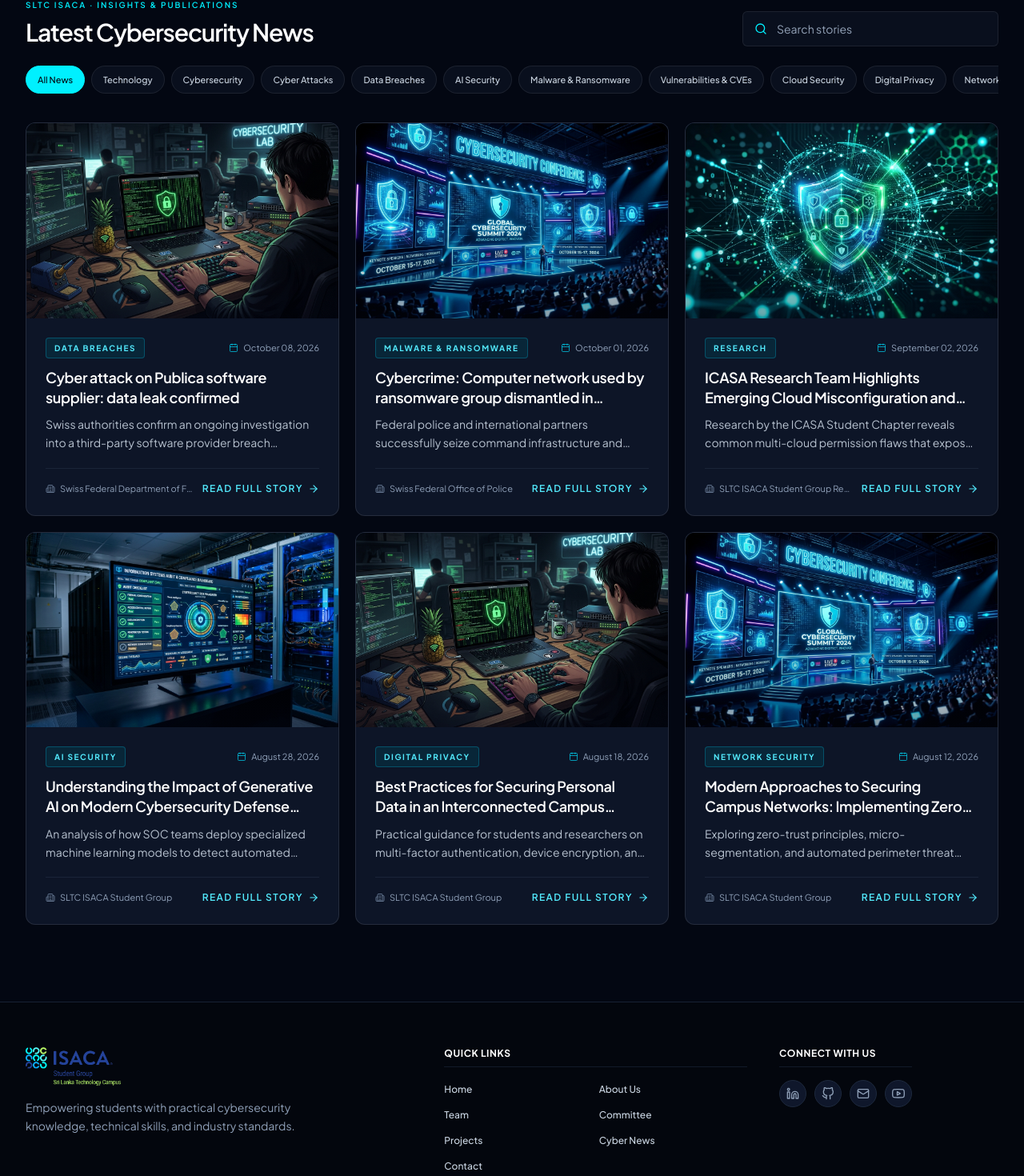
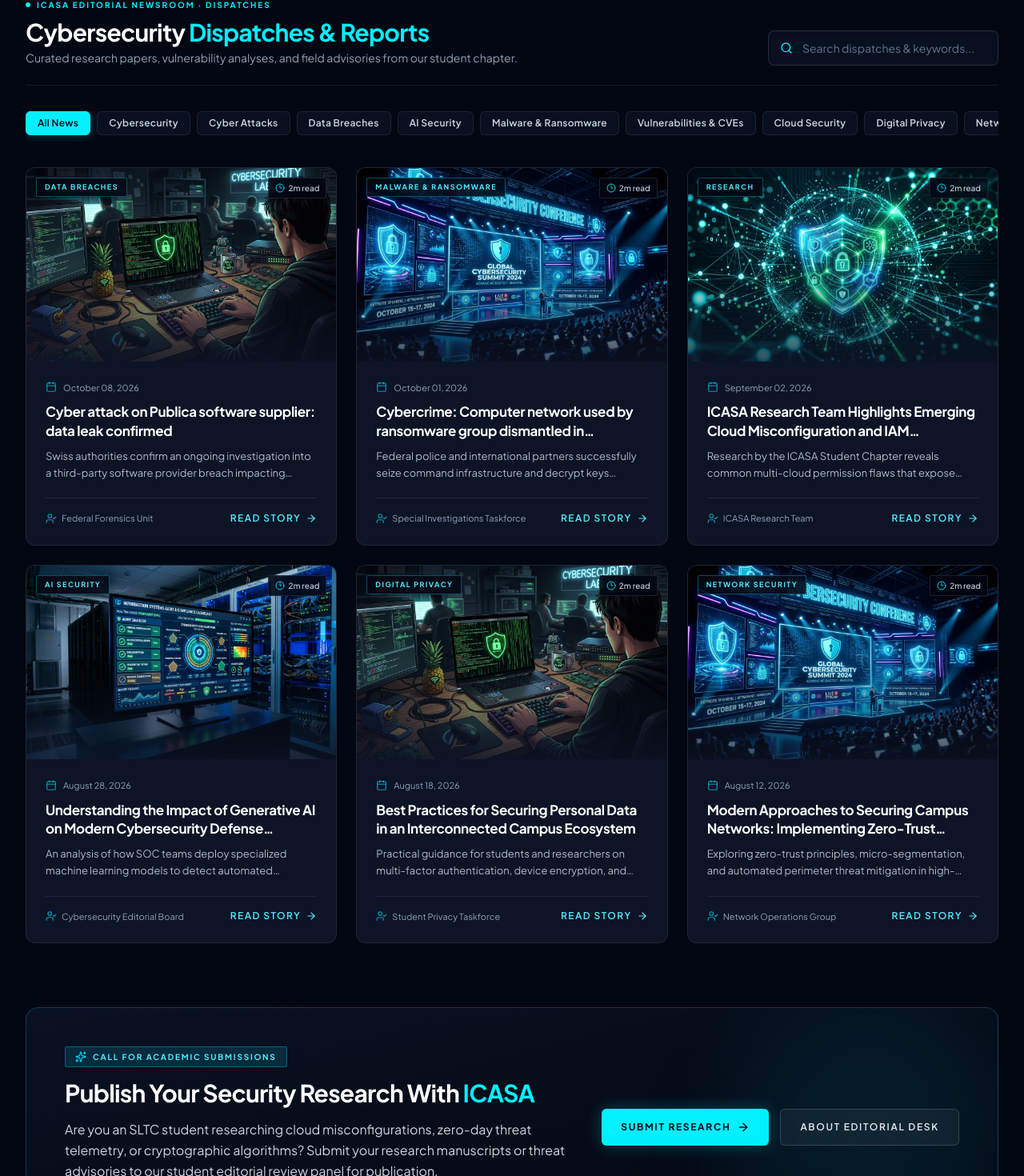
Before and after one commit to supunmenaka2004/SLTC-ISACA-Web-site, a Next.js app: page /cyber-news in a window 1280 px wide. Shown: the part 1178-2648 px from the top of the page at 80% size. Built offline with nearby package versions, Linux system fonts and the light colour scheme.

Commit message:
feat(cyber-news): Elevate newsroom with human journalistic craftsmanship, bylines, read times, and editorial callout

```diff
--- a/src/components/CyberNewsFeed.tsx
+++ b/src/components/CyberNewsFeed.tsx
@@ -4,7 +4,7 @@ import { useMemo, useState } from "react";
 import Image from "next/image";
 import Link from "next/link";
 import { motion } from "framer-motion";
-import { ArrowRight, Search } from "lucide-react";
+import { ArrowRight, Search, ShieldCheck, FileText, Sparkles } from "lucide-react";
 import { newsCategories, newsData } from "@/data/newsData";
 import NewsStoryCard from "@/components/NewsStoryCard";
 import TrendingNewsTicker from "@/components/TrendingNewsTicker";
@@ -14,7 +14,7 @@ export default function CyberNewsFeed() {
   const [query, setQuery] = useState("");
   const [visibleCount, setVisibleCount] = useState(6);
   const featuredArticle = newsData.find((article) => article.featured) ?? newsData[0];
-  const categories = ["All News", "Technology", ...newsCategories];
+  const categories = ["All News", ...newsCategories];
 
   const matchingArticles = useMemo(() => {
     const normalizedQuery = query.trim().toLowerCase();
@@ -23,7 +23,7 @@ export default function CyberNewsFeed() {
       const matchesCategory = activeCategory === "All News" || article.category === activeCategory;
       const matchesQuery =
         !normalizedQuery ||
-        `${article.title} ${article.excerpt} ${article.category} ${article.publisher}`
+        `${article.title} ${article.excerpt} ${article.category} ${article.publisher} ${article.author ?? ""}`
           .toLowerCase()
           .includes(normalizedQuery);
 
@@ -63,10 +63,10 @@ export default function CyberNewsFeed() {
           </div>
         </header>
 
-        {/* Cinematic Horizontal Scrolling News Ticker */}
+        {/* Cinematic Horizontal Scrolling News Ticker (KEPT UNCHANGED) */}
         <TrendingNewsTicker />
 
-        {/* Featured Story Full-Width Banner */}
+        {/* Featured Story Full-Width Banner (KEPT UNCHANGED) */}
         {showFeatured && featuredArticle && (
           <motion.section
             aria-label="Featured cybersecurity story"
@@ -117,18 +117,27 @@ export default function CyberNewsFeed() {
           </motion.section>
         )}
 
-        {/* Stories Listing Section */}
+        {/* Human Editorial Newsroom Section */}
         <section aria-labelledby="latest-stories-heading" id="latest-stories" className="scroll-mt-24">
-          <div className="mb-6 flex flex-col gap-5 lg:flex-row lg:items-end lg:justify-between">
+
+          {/* Editorial Masthead Bar */}
+          <div className="mb-8 flex flex-col gap-5 border-b border-white/[0.08] pb-6 lg:flex-row lg:items-end lg:justify-between">
             <div>
-              <p className="mb-2 text-[10px] font-semibold uppercase tracking-[0.2em] text-[var(--cyan-accent)]">
-                SLTC ISACA · Insights &amp; Publications
+              <div className="mb-2 flex items-center gap-2 text-[10px] font-bold uppercase tracking-[0.2em] text-[var(--cyan-accent)]">
+                <span className="h-1.5 w-1.5 rounded-full bg-[var(--cyan-accent)] animate-pulse" />
+                <span>ICASA Editorial Newsroom · Dispatches</span>
+              </div>
+              <h2 id="latest-stories-heading" className="text-2xl sm:text-3xl font-bold tracking-tight text-white">
+                Cybersecurity <span className="text-[var(--cyan-accent)]">Dispatches &amp; Reports</span>
+              </h2>
+              <p className="mt-1 text-xs sm:text-sm text-slate-400">
+                Curated research papers, vulnerability analyses, and field advisories from our student chapter.
               </p>
-              <h2 id="latest-stories-heading" className="text-2xl font-semibold tracking-[-0.04em] sm:text-3xl">
-                Latest Cybersecurity News
-              </h2>
             </div>
-            <label className="flex h-11 w-full items-center gap-3 rounded-md border border-[var(--border-card)] bg-[var(--bg-section)] px-3.5 text-[var(--text-muted)] transition-colors focus-within:border-[var(--cyan-accent)] lg:max-w-xs">
+
+            {/* Editorial Search Bar */}
+            <div className="flex items-center gap-3">
+              <label className="flex h-11 w-full items-center gap-3 rounded-lg border border-white/[0.12] bg-[#091122]/90 px-3.5 text-slate-400 transition-colors focus-within:border-[var(--cyan-accent)] focus-within:bg-[#0c162d] lg:w-72 shadow-inner">
                 <Search className="h-4 w-4 shrink-0 text-[var(--cyan-accent)]" aria-hidden="true" />
                 <input
                   type="search"
@@ -137,14 +146,16 @@ export default function CyberNewsFeed() {
                     setQuery(event.target.value);
                     setVisibleCount(6);
                   }}
-                placeholder="Search stories"
+                  placeholder="Search dispatches & keywords..."
                   aria-label="Search news stories"
-                className="h-full min-w-0 flex-1 bg-transparent text-sm text-white outline-none placeholder:text-[var(--text-muted)]"
+                  className="h-full min-w-0 flex-1 bg-transparent text-xs sm:text-sm text-white outline-none placeholder:text-slate-500"
                 />
               </label>
             </div>
+          </div>
 
-          <div className="mb-7 flex gap-2 overflow-x-auto pb-2" aria-label="Filter stories by topic">
+          {/* Curated Category Filter Tabs */}
+          <div className="mb-8 flex gap-2 overflow-x-auto pb-2 scrollbar-none" aria-label="Filter stories by topic">
             {categories.map((category) => {
               const isActive = activeCategory === category;
 
@@ -154,10 +165,10 @@ export default function CyberNewsFeed() {
                   type="button"
                   aria-pressed={isActive}
                   onClick={() => selectCategory(category)}
-                  className={`shrink-0 rounded-full border px-3.5 py-2 text-[11px] font-medium transition-colors cursor-pointer ${
+                  className={`shrink-0 rounded-md border px-3.5 py-1.5 text-xs font-semibold tracking-wide transition-all cursor-pointer ${
                     isActive
-                      ? "border-[var(--cyan-accent)] bg-[var(--cyan-accent)] text-[var(--bg-main)]"
-                      : "border-[var(--border-card)] bg-[var(--bg-section)] text-[var(--text-slate)] hover:border-[var(--border-hover)] hover:text-white"
+                      ? "border-[var(--cyan-accent)] bg-[var(--cyan-accent)] text-[#030712] shadow-[0_0_15px_rgba(0,240,255,0.25)]"
+                      : "border-white/[0.08] bg-[#0c1426]/70 text-slate-300 hover:border-cyan-400/40 hover:text-white"
                   }`}
                 >
                   {category}
@@ -166,30 +177,78 @@ export default function CyberNewsFeed() {
             })}
           </div>
 
+          {/* News Stories Grid */}
           {visibleArticles.length > 0 ? (
-            <div className="grid grid-cols-1 gap-5 sm:grid-cols-2 lg:grid-cols-3">
+            <div className="grid grid-cols-1 gap-6 sm:grid-cols-2 lg:grid-cols-3">
               {visibleArticles.map((article) => (
                 <NewsStoryCard key={article.id} news={article} variant="newsroom" />
               ))}
             </div>
           ) : (
-            <div className="rounded-xl border border-[var(--border-card)] bg-[var(--bg-section)] py-14 text-center">
-              <p className="text-base font-medium text-white">No stories found</p>
-              <p className="mt-2 text-sm text-[var(--text-muted)]">Try another keyword or topic.</p>
+            <div className="rounded-xl border border-white/[0.08] bg-[#0c1426]/60 py-16 text-center">
+              <FileText className="h-8 w-8 text-slate-500 mx-auto mb-3" />
+              <p className="text-base font-semibold text-white">No dispatches match your query</p>
+              <p className="mt-1 text-sm text-slate-400">Try selecting another topic or clearing search terms.</p>
             </div>
           )}
 
+          {/* Load More Button */}
           {visibleArticles.length < listedArticles.length && (
-            <div className="mt-8 text-center">
+            <div className="mt-10 text-center">
               <button
                 type="button"
                 onClick={() => setVisibleCount((count) => count + 6)}
-                className="rounded-md border border-[var(--border-card)] px-6 py-3 text-xs font-semibold uppercase tracking-[0.12em] text-[var(--text-slate)] transition-colors hover:border-[var(--border-hover)] hover:text-white cursor-pointer"
+                className="inline-flex items-center gap-2 rounded-md border border-cyan-500/40 bg-cyan-950/40 px-7 py-3 text-xs font-semibold uppercase tracking-[0.14em] text-cyan-300 transition-colors hover:border-cyan-400 hover:bg-cyan-500/20 hover:text-white cursor-pointer"
               >
-                Load more stories <ArrowRight className="ml-2 inline h-4 w-4" aria-hidden="true" />
+                <span>Load More Reports</span>
+                <ArrowRight className="h-4 w-4" aria-hidden="true" />
               </button>
             </div>
           )}
+        </section>
+
+        {/* Human Editorial Callout: Student Research & Advisory Desk */}
+        <section
+          className="mt-20 rounded-2xl border border-cyan-500/30 bg-gradient-to-br from-[#091122] via-[#060c18] to-[#040812] p-8 sm:p-12 shadow-2xl relative overflow-hidden"
+          aria-label="Contribute research to ICASA editorial desk"
+        >
+          {/* Subtle Ambient Corner Glow */}
+          <div className="absolute top-0 right-0 w-80 h-80 bg-cyan-500/10 rounded-full blur-3xl pointer-events-none" />
+
+          <div className="relative z-10 flex flex-col lg:flex-row lg:items-center lg:justify-between gap-8">
+            <div className="max-w-2xl">
+              <div className="mb-3 inline-flex items-center gap-2 px-3 py-1 rounded-xs bg-cyan-950/80 border border-cyan-500/40 text-[10px] font-bold uppercase tracking-[0.18em] text-cyan-300">
+                <Sparkles className="h-3.5 w-3.5 text-cyan-400" />
+                <span>Call For Academic Submissions</span>
+              </div>
+              <h3 className="text-2xl sm:text-3xl font-bold tracking-tight text-white leading-snug">
+                Publish Your Security Research With <span className="text-[var(--cyan-accent)]">ICASA</span>
+              </h3>
+              <p className="mt-3 text-sm sm:text-base leading-relaxed text-slate-300 font-normal">
+                Are you an SLTC student researching cloud misconfigurations, zero-day threat telemetry, or cryptographic algorithms? Submit your research manuscripts or threat advisories to our student editorial review panel for publication.
+              </p>
+              <div className="mt-4 flex items-center gap-2 text-xs text-slate-400">
+                <ShieldCheck className="h-4 w-4 text-cyan-400 shrink-0" />
+                <span>Reviewed and edited by the SLTC ISACA Student Group Academic Editorial Board</span>
+              </div>
+            </div>
+
+            <div className="shrink-0 flex flex-col sm:flex-row gap-3.5">
+              <Link
+                href="/contact"
+                className="inline-flex items-center justify-center gap-2 px-6 py-3.5 rounded-md bg-[var(--cyan-accent)] text-[#030712] font-bold text-xs uppercase tracking-[0.14em] transition-all hover:bg-white shadow-[0_0_20px_rgba(0,240,255,0.25)]"
+              >
+                <span>Submit Research</span>
+                <ArrowRight className="h-4 w-4" />
+              </Link>
+              <Link
+                href="/about-us"
+                className="inline-flex items-center justify-center gap-2 px-6 py-3.5 rounded-md border border-white/15 bg-white/5 text-slate-200 font-semibold text-xs uppercase tracking-[0.14em] transition-colors hover:bg-white/10 hover:text-white"
+              >
+                <span>About Editorial Desk</span>
+              </Link>
+            </div>
+          </div>
         </section>
 
       </div>
--- a/src/components/NewsStoryCard.tsx
+++ b/src/components/NewsStoryCard.tsx
@@ -3,8 +3,8 @@
 import Image from "next/image";
 import Link from "next/link";
 import { motion } from "framer-motion";
-import { ArrowRight, Calendar, Building2 } from "lucide-react";
-import type { NewsItem } from "@/data/newsData";
+import { ArrowRight, Calendar, Clock3, UserCheck, Building2 } from "lucide-react";
+import { getReadingTimeMinutes, type NewsItem } from "@/data/newsData";
 
 export default function NewsStoryCard({
   news,
@@ -14,70 +14,90 @@ export default function NewsStoryCard({
   variant?: "site" | "newsroom";
 }) {
   const newsroom = variant === "newsroom";
+  const readTime = getReadingTimeMinutes(news);
 
   return (
     <motion.article
-      initial={{ opacity: 0, y: 15 }}
+      initial={{ opacity: 0, y: 14 }}
       whileInView={{ opacity: 1, y: 0 }}
       viewport={{ once: true }}
-      transition={{ duration: 0.45 }}
+      transition={{ duration: 0.4 }}
       className="group flex flex-col h-full"
     >
       <Link
         href={`/cyber-news/${news.id}`}
-        className={`flex h-full flex-col overflow-hidden rounded-xl border transition-all duration-300 focus-visible:outline focus-visible:outline-2 ${
+        className={`flex h-full flex-col overflow-hidden rounded-xl border transition-all duration-300 focus-visible:outline focus-visible:outline-2 focus-visible:outline-cyan-400 ${
           newsroom
-            ? "border-white/10 bg-[#0d1527] hover:border-cyan-400/40 hover:shadow-[0_8px_30px_rgba(0,240,255,0.08)] focus-visible:outline-cyan-400"
-            : "border-slate-800/80 bg-[#0a1120] hover:border-cyan-400/40 hover:shadow-[0_8px_30px_rgba(0,240,255,0.08)] focus-visible:outline-cyan-400"
+            ? "border-white/[0.08] bg-[#0c1426] hover:border-cyan-400/50 hover:shadow-[0_12px_36px_-10px_rgba(0,240,255,0.14)]"
+            : "border-slate-800/80 bg-[#0a1120] hover:border-cyan-400/50 hover:shadow-[0_12px_36px_-10px_rgba(0,240,255,0.14)]"
         }`}
       >
-        {/* 1. Relevant Featured Image */}
+        {/* 1. Featured Image with Editorial Aspect Ratio */}
         <div className="relative aspect-[16/10] w-full overflow-hidden bg-slate-900 shrink-0">
           <Image
             src={news.image}
             alt={news.imageAlt}
             fill
             sizes="(max-width: 640px) 100vw, (max-width: 1024px) 50vw, 33vw"
-            className="object-cover transition-transform duration-700 ease-out group-hover:scale-[1.03]"
+            className="object-cover transition-transform duration-700 ease-out group-hover:scale-[1.035]"
           />
-          <div className="absolute inset-0 bg-gradient-to-t from-slate-950/60 via-transparent to-transparent opacity-60" />
+          <div className="absolute inset-0 bg-gradient-to-t from-[#0c1426] via-transparent to-transparent opacity-75" />
+
+          {/* Subtle Top Kicker on Image */}
+          <div className="absolute top-3 left-3 flex items-center gap-2">
+            <span className="px-2.5 py-1 text-[9px] font-bold uppercase tracking-[0.16em] text-cyan-300 bg-[#030712]/85 border border-cyan-500/40 rounded-xs backdrop-blur-md shadow-sm">
+              {news.category}
+            </span>
+          </div>
+
+          <div className="absolute top-3 right-3">
+            <span className="inline-flex items-center gap-1 px-2 py-1 text-[10px] font-medium text-slate-300 bg-[#030712]/85 border border-white/10 rounded-xs backdrop-blur-md">
+              <Clock3 className="h-3 w-3 text-cyan-400" />
+              <span>{readTime}m read</span>
+            </span>
+          </div>
         </div>
 
-        {/* Card Body */}
+        {/* 2. Card Body: Human Journalistic Hierarchy */}
         <div className="flex flex-1 flex-col p-5 sm:p-6 justify-between">
           <div>
-            {/* 2. Small Category Label & 5. Publication Date */}
-            <div className="mb-3 flex items-center justify-between gap-2">
-              <span className="inline-block px-2.5 py-1 text-[10px] font-bold uppercase tracking-[0.16em] text-cyan-300 bg-cyan-950/60 border border-cyan-500/30 rounded-sm">
-                {news.category}
-              </span>
-              <span className="inline-flex items-center gap-1.5 text-[11px] text-slate-400 font-normal">
-                <Calendar className="h-3 w-3 text-cyan-400/70" aria-hidden="true" />
-                {news.publishedDate}
-              </span>
+            {/* Publication Date */}
+            <div className="mb-2.5 flex items-center gap-2 text-[11px] text-slate-400">
+              <Calendar className="h-3.5 w-3.5 text-cyan-400/70 shrink-0" aria-hidden="true" />
+              <span>{news.publishedDate}</span>
             </div>
 
-            {/* 3. Main Headline (visually prominent and bold/semibold) */}
-            <h3 className="text-base sm:text-lg font-semibold leading-snug tracking-[-0.02em] text-white transition-colors duration-200 group-hover:text-cyan-300 line-clamp-2">
+            {/* Main Headline */}
+            <h3 className="text-base sm:text-[17px] font-bold leading-snug tracking-[-0.02em] text-white transition-colors duration-200 group-hover:text-cyan-300 line-clamp-2">
               {news.title}
             </h3>
 
-            {/* 4. Short Summary (strictly 1-2 lines, regular weight) */}
-            <p className="mt-2.5 text-xs sm:text-sm leading-relaxed text-slate-300/90 font-normal line-clamp-2">
+            {/* Short Editorial Summary (Strictly 1-2 lines) */}
+            <p className="mt-2.5 text-xs sm:text-[13px] leading-relaxed text-slate-300/85 font-normal line-clamp-2">
               {news.excerpt}
             </p>
           </div>
 
-          <div className="mt-5 pt-4 border-t border-slate-800/80 flex items-center justify-between gap-3">
-            {/* 6. Original Publisher / Source */}
-            <span className="inline-flex items-center gap-1.5 text-[11px] text-slate-400 font-normal min-w-0 truncate">
-              <Building2 className="h-3 w-3 text-slate-500 shrink-0" aria-hidden="true" />
-              <span className="truncate">{news.publisher}</span>
-            </span>
+          {/* 3. Footer: Human Author & Read Full Story Link */}
+          <div className="mt-5 pt-4 border-t border-white/[0.08] flex items-center justify-between gap-3">
+            {/* Author / Desk Attribution */}
+            <div className="inline-flex items-center gap-1.5 text-[11px] text-slate-400 min-w-0 truncate">
+              {news.author ? (
+                <>
+                  <UserCheck className="h-3.5 w-3.5 text-cyan-400/70 shrink-0" aria-hidden="true" />
+                  <span className="truncate">{news.author}</span>
+                </>
+              ) : (
+                <>
+                  <Building2 className="h-3.5 w-3.5 text-slate-500 shrink-0" aria-hidden="true" />
+                  <span className="truncate">{news.publisher}</span>
+                </>
+              )}
+            </div>
 
-            {/* 7. Read Full Story Link */}
+            {/* Read Full Story Button */}
             <span className="inline-flex items-center gap-1.5 text-xs font-semibold uppercase tracking-[0.12em] text-cyan-300 group-hover:text-cyan-200 shrink-0">
-              <span>Read Full Story</span>
+              <span>Read Story</span>
               <ArrowRight className="h-3.5 w-3.5 transition-transform duration-300 group-hover:translate-x-1" aria-hidden="true" />
             </span>
           </div>
--- a/src/data/newsData.ts
+++ b/src/data/newsData.ts
@@ -119,6 +119,7 @@ export const newsData: NewsItem[] = [
     image: "/it_audit.jpg",
     imageAlt: "Cybersecurity engineer monitoring threat intelligence dashboards",
     publisher: "UK National Cyber Security Centre",
+    author: "NCSC Intelligence Desk",
     sourceName: "National Cyber Security Centre (NCSC)",
     sourceUrl: "https://www.ncsc.gov.uk/news/cyber-chief-uk-facing-ai-powered-attacks-on-critical-infrastructure-in-two-years",
     featured: true,
@@ -172,6 +173,7 @@ export const newsData: NewsItem[] = [
     image: "/hacking_workshop.jpg",
     imageAlt: "Forensics investigators analyzing server logs and breach indicators",
     publisher: "Swiss Federal Department of Foreign Affairs",
+    author: "Federal Forensics Unit",
     sourceName: "Federal Department of Foreign Affairs (FDFA)",
     sourceUrl: "https://www.fdfa.admin.ch/en/newnsb/FjG4XOIms04s",
     trending: true,
@@ -224,6 +226,7 @@ export const newsData: NewsItem[] = [
     image: "/cyber_summit.jpg",
     imageAlt: "Law enforcement operations center monitoring threat syndicate infrastructure",
     publisher: "Swiss Federal Office of Police",
+    author: "Special Investigations Taskforce",
     sourceName: "Federal Office of Police (fedpol)",
     sourceUrl: "https://www.fedpol.admin.ch/en/newnsb/cBOoSTI5a7sc",
     trending: true,
```
Lines whose indentation alone changed are shown as unchanged.
